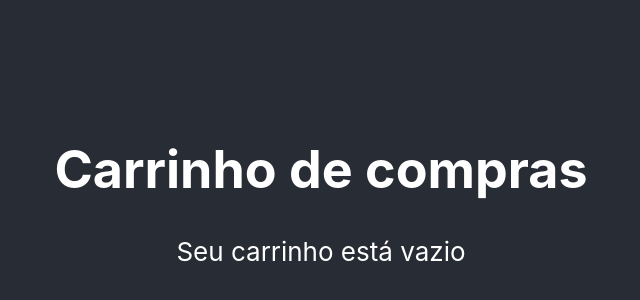
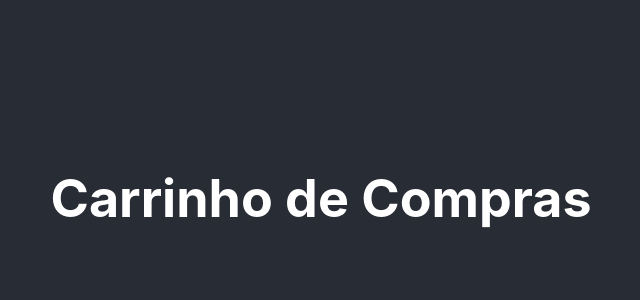
Before and after one commit to thiago-papim/online-store, a React (Create React App) app: page /shopping-cart in a window 1280 px wide. Shown: the part 202-502 px from the top of the page, without its empty margins (319-959 px from the left). Built offline with nearby package versions, Linux system fonts and the light colour scheme.

Commit message:
requisito 10 em progresso

```diff
--- /dev/null
+++ b/src/components/CartItem.js
@@ -0,0 +1,58 @@
+import React from 'react';
+import PropTypes from 'prop-types';
+
+class CartItem extends React.Component {
+  constructor(props) {
+    super(props);
+    this.state = {
+      quantity: '1',
+    };
+  }
+
+  handleQuantityChange = (quantity) => {
+    this.setState({ quantity });
+  };
+
+  render() {
+    const { item, removeFromCart } = this.props;
+    const { quantity } = this.state;
+    return (
+      <div data-testid="product-add-to-cart">
+        <h4 data-testid="shopping-cart-product-name">{item.title}</h4>
+        <p data-testid="shopping-cart-product-quantity">
+          {quantity}
+        </p>
+        <button
+          data-testid="product-decrease-quantity"
+          onClick={ () => this.handleQuantityChange(parseFloat(quantity) - 1) }
+        >
+          -
+        </button>
+        <button
+          data-testid="product-increase-quantity"
+          onClick={ () => this.handleQuantityChange(parseFloat(quantity) + 1) }
+        >
+          +
+        </button>
+        <button
+          data-testid="remove-product"
+          onClick={ () => removeFromCart(item.id) }
+        >
+          Remover do carrinho
+
+        </button>
+      </div>
+    );
+  }
+}
+
+CartItem.propTypes = {
+  item: PropTypes.shape({
+    id: PropTypes.string.isRequired,
+    title: PropTypes.string.isRequired,
+    quantity: PropTypes.number.isRequired,
+  }).isRequired,
+  removeFromCart: PropTypes.func.isRequired,
+};
+
+export default CartItem;
--- a/src/pages/ProductList.js
+++ b/src/pages/ProductList.js
@@ -1,5 +1,6 @@
 import React from 'react';
 import PropTypes from 'prop-types';
+import { Link } from 'react-router-dom';
 import ProductCard from '../components/ProductCard';
 import Sidebar from '../components/Sidebar';
 import '../styles/productList.css';
@@ -19,13 +20,13 @@ export default class ProductList extends React.Component {
 
   componentDidUpdate() {
     const { productList } = this.state;
+    localStorage.setItem('cartItems', JSON.stringify(productList));
     console.log(productList);
   }
 
   addCart = (product) => {
     const { productList } = this.state;
     this.setState({ productList: [...productList, product] }, () => {
-      localStorage.setItem('cartItems', JSON.stringify(productList));
     });
   };
 
@@ -57,9 +58,20 @@ export default class ProductList extends React.Component {
     }
   };
 
+  removeFromCart = (itemId) => {
+    console.log(itemId);
+    const { productList } = this.state;
+    const updatedItems = productList.filter((item) => {
+      console.log(item.id);
+      return item.id !== itemId;
+    });
+    console.log(updatedItems);
+    this.setState({ productList: updatedItems });
+    localStorage.setItem('cartItems', JSON.stringify(updatedItems));
+  };
+
   render() {
-    const { props: { history } } = this.props;
-    const { query, products } = this.state;
+    const { query, products, productList } = this.state;
     return (
       <div className="main-container">
         <div className="sidebar">
@@ -69,12 +81,13 @@ export default class ProductList extends React.Component {
           <p data-testid="home-initial-message">
             Digite algum termo de pesquisa ou escolha uma categoria.
           </p>
-          <input
-            type="button"
-            value="Carrinho de Compras"
-            data-testid="shopping-cart-button"
-            onClick={ () => history.push('/shopping-cart') }
-          />
+          <Link to={ { pathname: '/shopping-cart', products: productList, removeFromCart: this.removeFromCart } }>
+            <input
+              type="button"
+              value="Carrinho de Compras"
+              data-testid="shopping-cart-button"
+            />
+          </Link>
           <input
             type="text"
             value={ query }
--- a/src/pages/ShoppingCart.js
+++ b/src/pages/ShoppingCart.js
@@ -1,18 +1,41 @@
 import React from 'react';
+import PropTypes from 'prop-types';
+import CartItem from '../components/CartItem';
 
 class ShoppingCart extends React.Component {
+  componentDidMount() {
+    const storedItems = JSON.parse(localStorage.getItem('cartItems')) || [];
+  }
+
+  componentDidUpdate() {
+    const { location: { products } } = this.state;
+    localStorage.setItem('cartItems', JSON.stringify(products));
+  }
+
   render() {
+    const { location: { products, removeFromCart } } = this.props;
+    console.log(products);
     return (
       <div>
-        <h1>Carrinho de compras</h1>
-        <p
-          data-testid="shopping-cart-empty-message"
-        >
-          Seu carrinho está vazio
-        </p>
+        <h1>Carrinho de Compras</h1>
+        { products?.map((item) => (
+          <CartItem
+            key={ item.id }
+            item={ item }
+            removeFromCart={ removeFromCart }
+          />
+        ))}
       </div>
     );
   }
 }
 
+ShoppingCart.propTypes = {
+  props: PropTypes.shape({
+    location: PropTypes.shape({
+      products: PropTypes.arrayOf().isRequired,
+    }).isRequired,
+  }).isRequired,
+};
+
 export default ShoppingCart;
```
